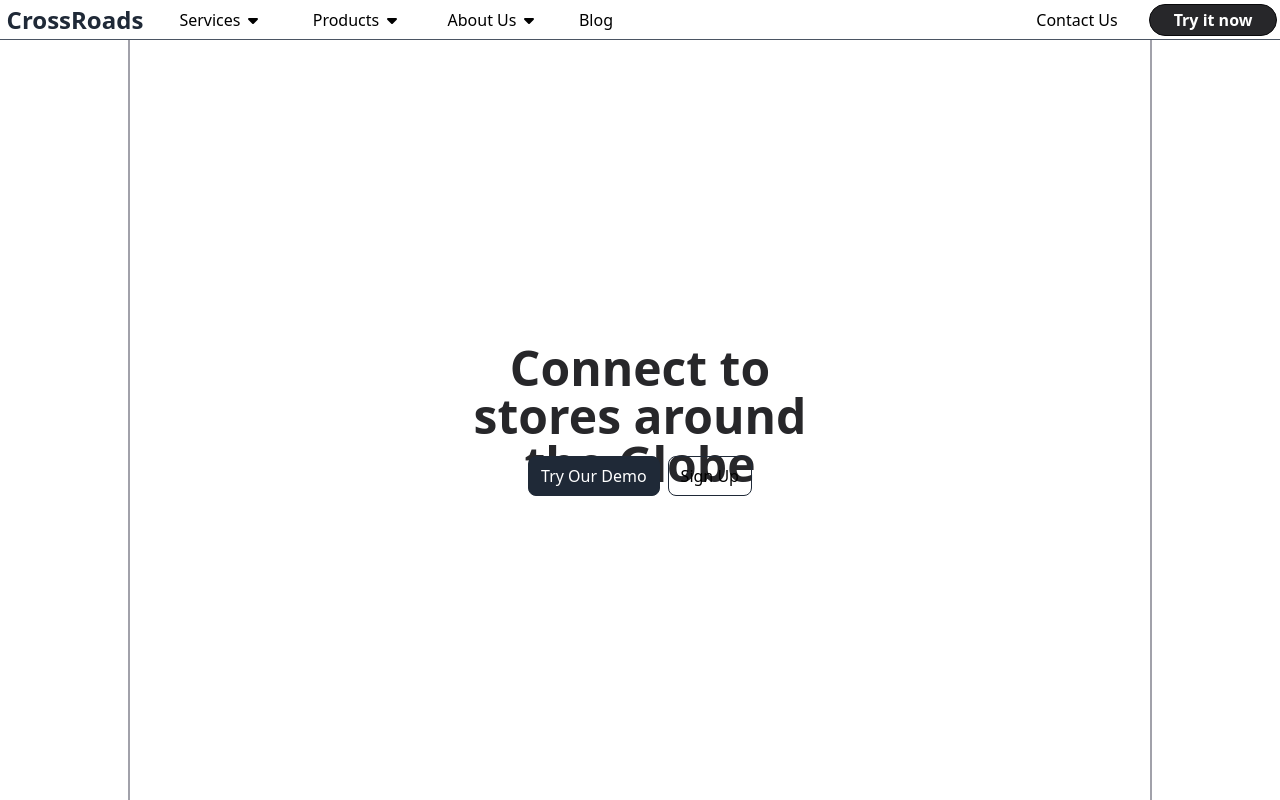
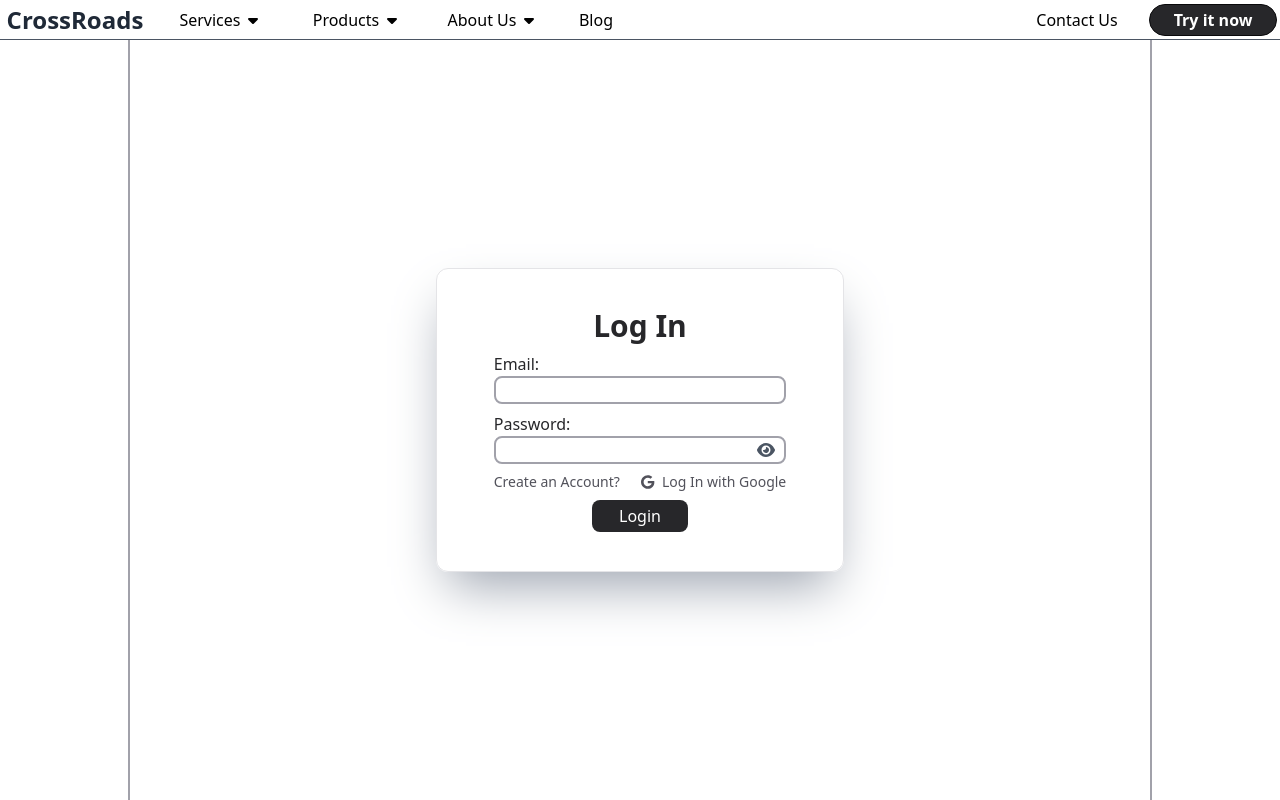
Before and after one commit to JohnIvn/CrossRoads, a React (Vite) app in the folder Frontend/: page /crossroad/login in a window 1280 px wide. Built offline with nearby package versions, Linux system fonts and the light colour scheme.

Commit message:
Finished Login Page

```diff
--- a/Frontend/package.json
+++ b/Frontend/package.json
@@ -10,6 +10,8 @@
     "preview": "vite preview"
   },
   "dependencies": {
+    "@fortawesome/fontawesome-svg-core": "^6.7.2",
+    "@fortawesome/free-brands-svg-icons": "^6.7.2",
     "@fortawesome/free-solid-svg-icons": "^6.7.2",
     "@fortawesome/react-fontawesome": "^0.2.2",
     "react": "^18.3.1",
--- a/Frontend/src/AppRouter.jsx
+++ b/Frontend/src/AppRouter.jsx
@@ -6,7 +6,7 @@ export default function AppRouter () {
 	return (
 
 		<Routes>
-			<Route path='/' element={ <Navigate to='/crossroad/*'/> } />
+			<Route path='/' element={ <Navigate to='/crossroad'/> } />
 			<Route path='/crossroad/*' element={ <CaptureRouter/> } />
 			<Route path='/home/*' element={ <h1>This is the landing page</h1> } />
 		</Routes>
--- /dev/null
+++ b/Frontend/src/pages/Account/Login.jsx
@@ -0,0 +1,108 @@
+import { faEye, faEyeSlash } from "@fortawesome/free-solid-svg-icons"
+import { FontAwesomeIcon } from "@fortawesome/react-fontawesome"
+import { faGoogle } from "@fortawesome/free-brands-svg-icons";
+import { useState } from "react"
+import { Link } from "react-router-dom"
+
+export default function Login() {
+	const [isVisible, setVisible] = useState(false)
+
+	const toggleVisibility = () => {
+		setVisible (prev => !prev)
+	}
+
+
+	return (
+
+		<section
+			className='flex flex-col justify-center items-center w-full h-full border-zinc-400 border-x-2'
+		>
+
+			<form
+				className="flex flex-col justify-center items-center w-2/5 gap-2 border border-zinc-200 h-2/5 p-2 shadow-2xl shadow-gray-400 rounded-xl"
+				action=""
+			>
+
+				<h1
+					className='flex text-center justify-center items-center flex-wrap text-3xl font-bold text-zinc-800'
+				>
+					Log In
+				</h1>
+
+
+				<div
+					className='flex flex-col justify-start items-center w-3/4'
+				>
+					<label
+						className="flex justify-start items-center w-full text-zinc-800 font-medium"
+						htmlFor="email"
+					>
+						Email:
+					</label>
+					<input
+
+						className='flex justify-start items-center w-full border-2 border-zinc-400 outline-none rounded-lg px-1 text-gray-600 font-medium'
+					/>
+				</div>
+				<div
+					className='flex flex-col justify-start items-center w-3/4'
+				>
+
+					<label
+						className="flex justify-start items-center w-full text-zinc-800 font-medium"
+						htmlFor="email"
+					>
+						Password:
+					</label>
+
+					<div
+						className="relative flex justify-center items-center w-full"
+					>
+						<input
+							className='flex justify-start items-center w-full border-2 border-zinc-400 outline-none rounded-lg px-1 text-gray-600 font-medium'
+							type={isVisible ? "text" : "password"}
+							name="password"
+							id="password"
+						/>
+						<button
+							className="absolute text-gray-600 right-0 mx-2 w-6 h-6"
+							type="button"
+							onClick={toggleVisibility}
+						>
+							<FontAwesomeIcon icon={ isVisible ? faEyeSlash :  faEye} />
+						</button>
+					</div>
+				</div>
+
+				<div
+					className='flex justify-between items-center w-3/4'
+				>
+					<Link
+						className="font-medium text-sm transition-all duration-300 text-zinc-600 hover:text-zinc-950"
+						to='/crossroad/register'
+					>
+						Create an Account?
+					</Link>
+
+					<Link
+						className="font-medium  text-sm text-zinc-600 hover:text-zinc-950 transition-all duration-300"
+						to='/crossroad/register'
+					>
+						<FontAwesomeIcon
+							className="mx-2"
+						icon={faGoogle}/>
+						Log In with Google
+					</Link>
+				</div>
+
+				<input
+					className="flex justify-center items-center text-center text-white font-medium w-24	 h-8 rounded-lg bg-zinc-800 hover:bg-gray-200 hover:text-black outline-none transition-all duration-300 cursor-pointer"
+					type="button"
+					value='Login'
+				/>
+			</form>
+
+		</section>
+	)
+
+}
--- /dev/null
+++ b/Frontend/src/pages/Account/Register.jsx
@@ -0,0 +1,14 @@
+
+export default function Register () {
+
+	return (
+
+		<section>
+
+
+
+		</section>
+
+	)
+
+}
--- a/Frontend/src/pages/Capture/Capture.jsx
+++ b/Frontend/src/pages/Capture/Capture.jsx
@@ -18,14 +18,14 @@ export default function Capture() {
 			>
 
 				<Link
-					to=''
+					to='/crossroad/register'
 					className="flex justify-center items-center text-center text-white font-medium px-3 h-10 rounded-lg bg-gray-800 border border-gray-800 hover:bg-transparent hover:text-black transition-all duration-300"
 				>
 					Try Our Demo
 				</Link>
 
 				<Link
-					to=''
+					to='/crossroad/login'
 					className="flex justify-center items-center text-center text-black font-medium px-3 h-10 rounded-lg bg-transparent border border-gray-800 hover:bg-gray-800 hover:text-white transition-all duration-300"
 				>
 					Sign Up
--- a/Frontend/src/pages/Capture/CaptureRouter.jsx
+++ b/Frontend/src/pages/Capture/CaptureRouter.jsx
@@ -1,7 +1,7 @@
 import { BrowserRouter as Router, Route, Routes, Navigate } from "react-router-dom";
 import CaptureHeader from "../../partials/CaptureHeader";
 import Capture from "./Capture";
-
+import Login from "../Account/Login";
 
 export default function CaptureRouter() {
 
@@ -14,7 +14,8 @@ export default function CaptureRouter() {
 				className='flex flex-col justify-start items-center w-4/5 h-full mt-10'
 			>
 				<Routes>
-					<Route path="*" element={<Capture/>} />
+					<Route path="" element={<Capture/>} />
+					<Route path="login" element={<Login/>} />
 				</Routes>
 			</div>
 
```
Also changed, not shown: 1 other file (tests, documents, lock files or other folders).
